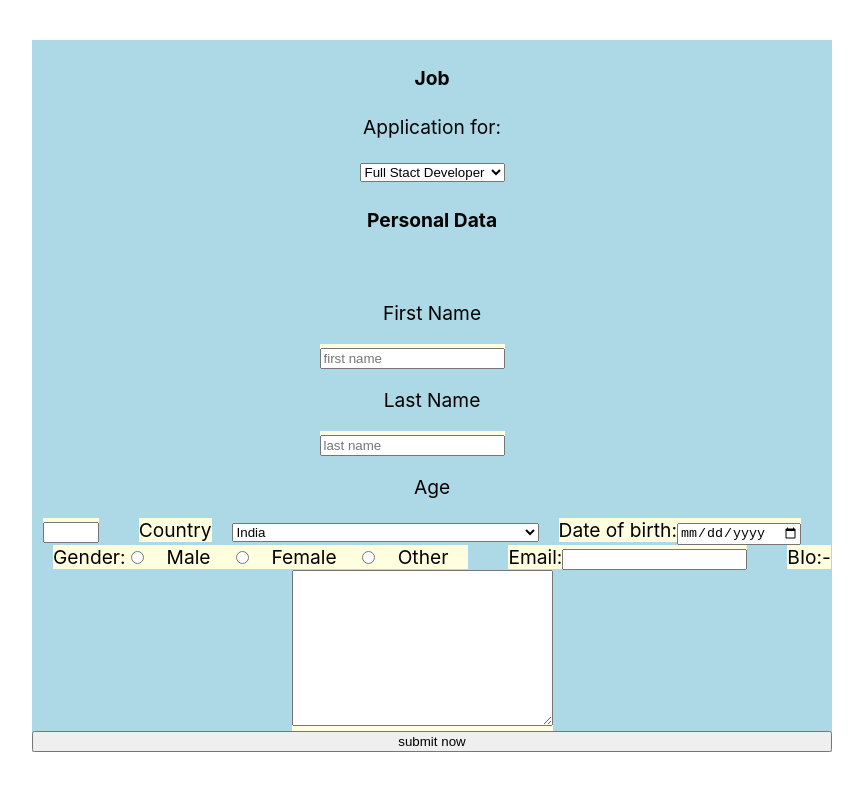
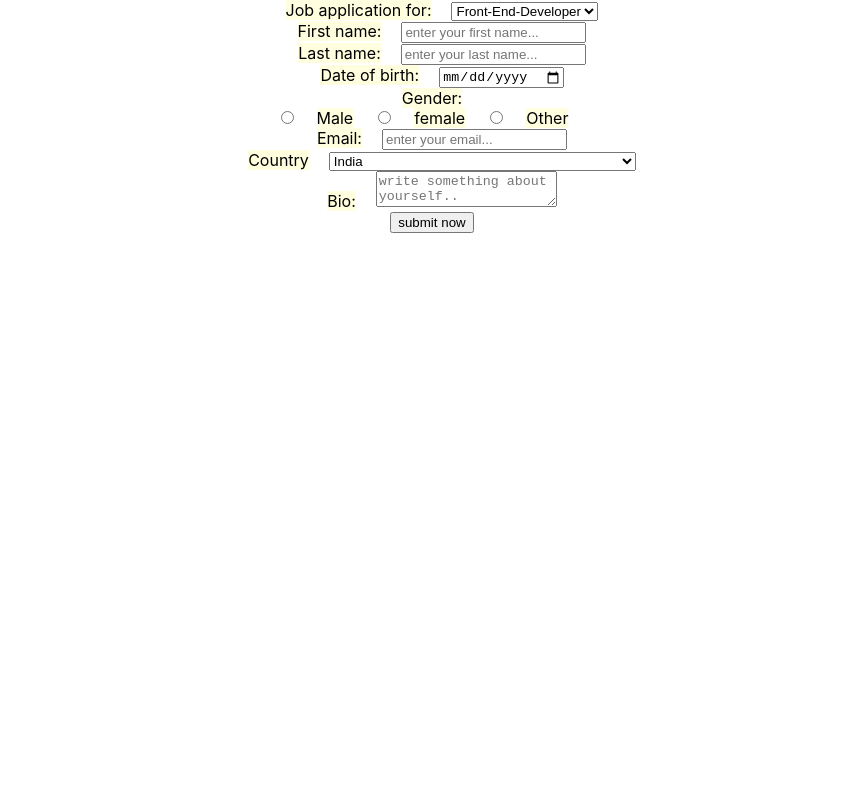
Before and after one commit to Bappaditya721135/react-form, a React (Create React App) app: page / in a window 1280 px wide. Shown: the top 790 px of the page, without its empty margins (208-1071 px from the left). Built offline with nearby package versions, Linux system fonts and the light colour scheme.

Commit message:
Add new html structure

```diff
--- a/src/components/Form.js
+++ b/src/components/Form.js
@@ -1,37 +1,52 @@
 export default function Form() {
     return (
-        <form id="form">
-            <div className="job-section">
-                <h4>Job</h4>
-                <p>Application for:</p>
-                <select name="jobType" id="job">
-                    <option value="full-stact-developer">Full Stact Developer</option>
-                    <option value="back-end-developer">Back End Developer</option>
-                    <option value="Front-end-developer">Front End Developer</option>
-                    <option value="data-analyst">Data Analyst</option>
+        <form>
+            {/* job section  */}
+             <section id="job-data">
+                <label htmlFor="job">Job application for:</label>
+                <select name="job" id="job">
+                    <option value="full-stact-developer">Full-Stack-Developer</option>
+                    <option value="back-end-developer">Back-End-Developer</option>
+                    <option value="front-end-developer" selected>Front-End-Developer</option>
+                    <option value="data-analyst">Data-Analyst</option>
                 </select>
+            </section>
+
+            <section id="personal-data">
+            <div className="first-name-group input-group">
+                <label htmlFor="first-name">First name:</label>
+                <input type="text" name="firstName" id="first-name" placeholder="enter your first name..." />
             </div>
 
-            <div className="personal-section">
-                <h4>Personal Data</h4>
-            <label htmlFor="first-name">
-                <p>First Name</p>
-                <input type="text" placeholder="first name" name="firstName" id="first-name" className="input" />
-                </label>
+            <div className="last-name-group input-group">
+                <label htmlFor="first-name">Last name:</label>
+                <input type="text" name="lastName" id="last-name" placeholder="enter your last name..." />
+            </div>
 
-            <label htmlFor="last-name">
-                <p>Last Name</p>
-                <input type="text" placeholder="last name" name="lastName" id="last-name" className="input" />
-                </label>
+            <div className="age-group input-group">
+                <label htmlFor="age">Date of birth:</label>
+                <input type="date" name="age" id="age" />
+            </div>
 
-            <label htmlFor="age">
-                <p>Age</p>
-                <input type="number" name="age" min="18" max="65" id="age" className="input"/>
-                </label>
+            <div className="gender-group input-group">
+                <label htmlFor="gender">Gender:</label>
+                <div>
+                    <input type="radio" name="gender" id="male" />
+                    <label htmlFor="male">Male</label>
+                    <input type="radio" name="gender" id="female" />
+                    <label htmlFor="female">female</label>
+                    <input type="radio" name="gender" id="other" />
+                    <label htmlFor="other">Other</label>
+                </div>
+            </div>
+            <div className="emali-group input-group">
+                <label htmlFor="email">Email:</label>
+                <input type="email" name="email" id="email" placeholder="enter your email..." />
+            </div>
+            <div className="country-group input-group">
+                <label htmlFor="country" className="country">Country</label>
 
-<label htmlFor="country">Country</label>
-
-        <select id="country" name="country" class="form-control" className="input">
+                <select id="country" name="country" className="form-control">
                     <option value="Afghanistan">Afghanistan</option>
                     <option value="Åland Islands">Åland Islands</option>
                     <option value="Albania">Albania</option>
@@ -82,7 +97,8 @@ export default function Form() {
                     <option value="Colombia">Colombia</option>
                     <option value="Comoros">Comoros</option>
                     <option value="Congo">Congo</option>
-            <option value="Congo, The Democratic Republic of The">Congo, The Democratic Republic of The</option>
+                    <option value="Congo, The Democratic Republic of The">Congo, The Democratic Republic of The
+                    </option>
                     <option value="Cook Islands">Cook Islands</option>
                     <option value="Costa Rica">Costa Rica</option>
                     <option value="Cote D'ivoire">Cote D'ivoire</option>
@@ -147,7 +163,8 @@ export default function Form() {
                     <option value="Kazakhstan">Kazakhstan</option>
                     <option value="Kenya">Kenya</option>
                     <option value="Kiribati">Kiribati</option>
-            <option value="Korea, Democratic People's Republic of">Korea, Democratic People's Republic of</option>
+                    <option value="Korea, Democratic People's Republic of">Korea, Democratic People's Republic of
+                    </option>
                     <option value="Korea, Republic of">Korea, Republic of</option>
                     <option value="Kuwait">Kuwait</option>
                     <option value="Kyrgyzstan">Kyrgyzstan</option>
@@ -161,7 +178,8 @@ export default function Form() {
                     <option value="Lithuania">Lithuania</option>
                     <option value="Luxembourg">Luxembourg</option>
                     <option value="Macao">Macao</option>
-            <option value="Macedonia, The Former Yugoslav Republic of">Macedonia, The Former Yugoslav Republic of</option>
+                    <option value="Macedonia, The Former Yugoslav Republic of">Macedonia, The Former Yugoslav
+                        Republic of</option>
                     <option value="Madagascar">Madagascar</option>
                     <option value="Malawi">Malawi</option>
                     <option value="Malaysia">Malaysia</option>
@@ -234,7 +252,8 @@ export default function Form() {
                     <option value="Solomon Islands">Solomon Islands</option>
                     <option value="Somalia">Somalia</option>
                     <option value="South Africa">South Africa</option>
-            <option value="South Georgia and The South Sandwich Islands">South Georgia and The South Sandwich Islands</option>
+                    <option value="South Georgia and The South Sandwich Islands">South Georgia and The South
+                        Sandwich Islands</option>
                     <option value="Spain">Spain</option>
                     <option value="Sri Lanka">Sri Lanka</option>
                     <option value="Sudan">Sudan</option>
@@ -263,7 +282,8 @@ export default function Form() {
                     <option value="United Arab Emirates">United Arab Emirates</option>
                     <option value="United Kingdom">United Kingdom</option>
                     <option value="United States">United States</option>
-            <option value="United States Minor Outlying Islands">United States Minor Outlying Islands</option>
+                    <option value="United States Minor Outlying Islands">United States Minor Outlying Islands
+                    </option>
                     <option value="Uruguay">Uruguay</option>
                     <option value="Uzbekistan">Uzbekistan</option>
                     <option value="Vanuatu">Vanuatu</option>
@@ -277,29 +297,15 @@ export default function Form() {
                     <option value="Zambia">Zambia</option>
                     <option value="Zimbabwe">Zimbabwe</option>
                 </select>
-            <label>
-                Date of birth:
-                <input type="date" name="dateOfBirth" id="birth-date" className="input" />
-            </label>
-            <label>
-                Gender:
-                <input type="radio" name="userGender" id="male" value="male" />
-                <label htmlFor="male">Male</label>
-                <input type="radio" name="userGender" id="female" value="female" />
-                <label htmlFor="female">Female</label>
-                <input type="radio" name="userGender" id="other" value="other" />
-                <label htmlFor="other">Other</label>
-            </label>
-            <label htmlFor="email">
-                Email:
-                <input type="email" name="email" id="email" className="input" />
-            </label>
-            <label htmlFor="bio">
-                BIo:-
-                <textarea name="bio" id="bio" cols="30" rows="10"></textarea>
-            </label>
             </div>
-            <input type="submit" value="submit now" />
+            <div className="bio-group input-group">
+                <label htmlFor="bio">Bio:</label>
+                <textarea name="bio" id="bio" placeholder="write something about yourself.."></textarea>
+            </div>
+            <div className="submit-group">
+            <input type="submit" value="submit now" id="submit-btn" />
+        </div>
+            </section>
         </form>
     );
 }
```
Lines whose indentation alone changed are shown as unchanged.
